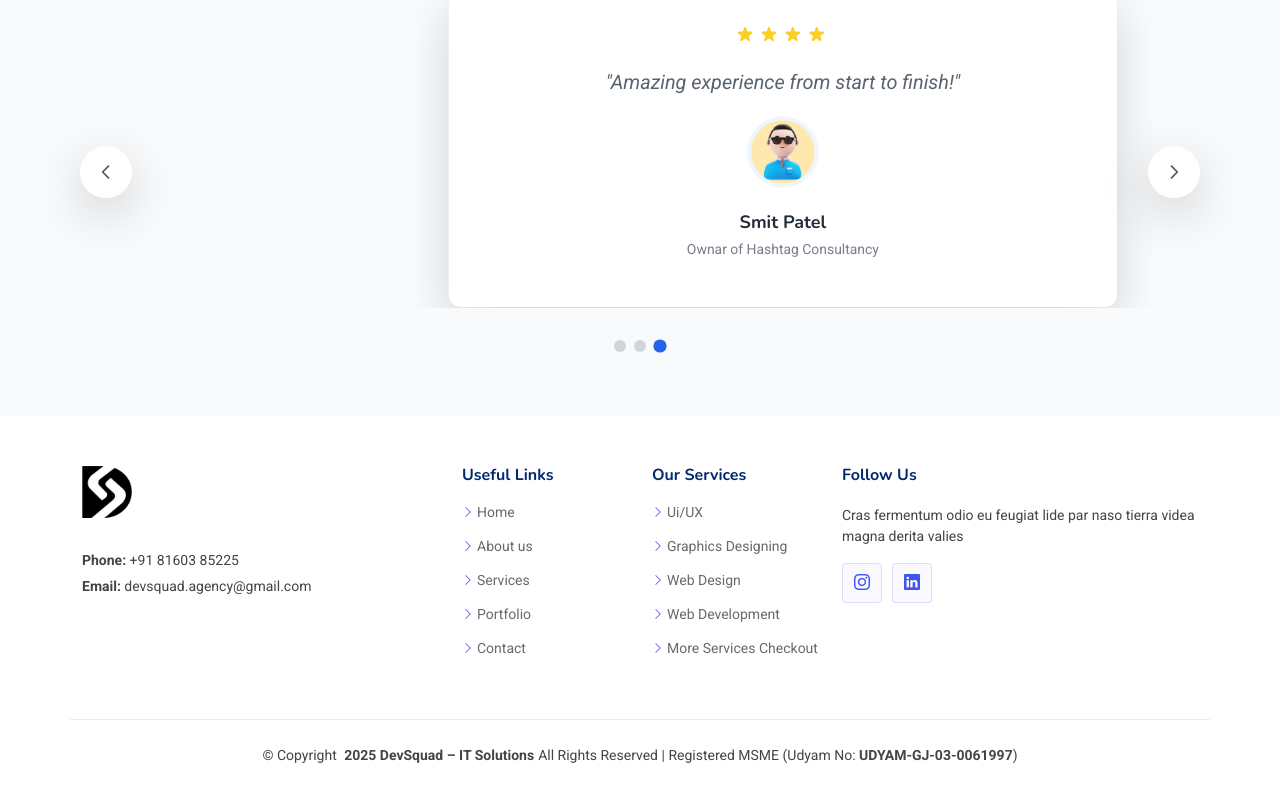
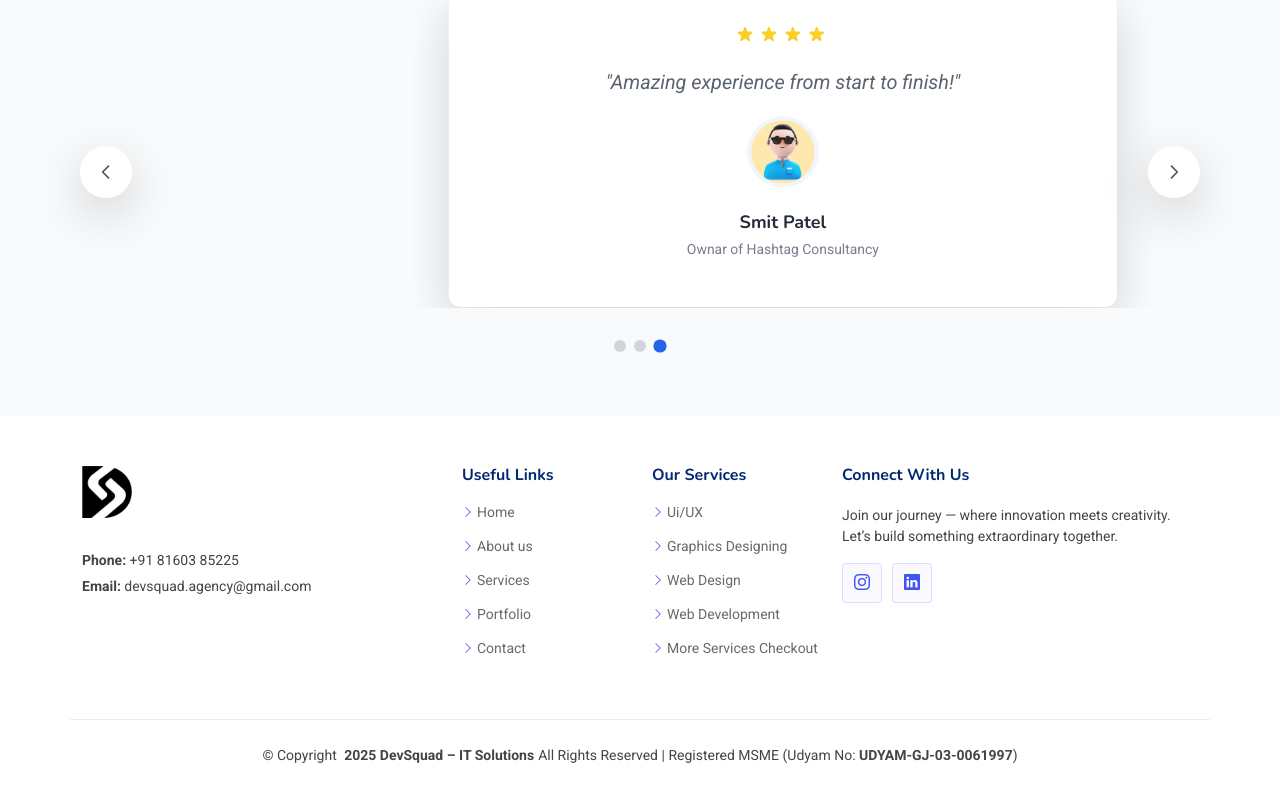
Before and after one commit to Vipin8200/devsquad, a React (Vite) app: page / in a window 1280 px wide. Shown: the part 3032-3833 px from the top of the page. Built offline with nearby package versions, Linux system fonts and the light colour scheme; what outlayer would draw is missing.

Commit message:
Footer message change

```diff
--- a/src/Components/Footer.jsx
+++ b/src/Components/Footer.jsx
@@ -108,8 +108,8 @@ const Footer = () => {
           </div>
 
           <div className="col-lg-4 col-md-12">
-            <h4>Follow Us</h4>
-            <p>Cras fermentum odio eu feugiat lide par naso tierra videa magna derita valies</p>
+  <h4>Connect With Us</h4>
+  <p>Join our journey — where innovation meets creativity. Let’s build something extraordinary together.</p>
   <div className="social-links d-flex">
     {/* <a href="https://twitter.com" target="_blank" rel="noopener noreferrer"><i className="bi bi-twitter-x"></i></a> */}
     {/* <a href="https://facebook.com" target="_blank" rel="noopener noreferrer"><i className="bi bi-facebook"></i></a> */}
@@ -117,6 +117,7 @@ const Footer = () => {
     <a href="https://www.linkedin.com/company/devsquad-it-solutions/" target="_blank" rel="noopener noreferrer"><i className="bi bi-linkedin"></i></a>
   </div>
 </div>
+
         </div>
       </div>
 
```
Lines whose indentation alone changed are shown as unchanged.
